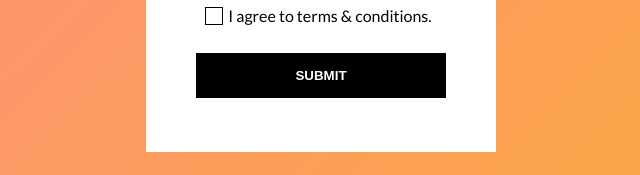
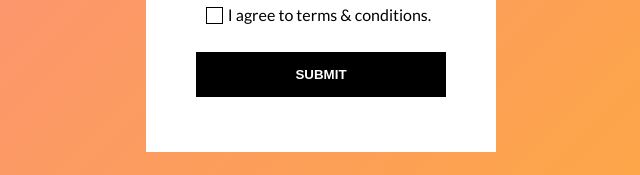
Before and after one commit to WKrzysiek-repo/frontend-internship-test-solution, a website: page src/index.html in a window 1280 px wide. Both pictures are taken after a click on the button "Click me!". Shown: the part 438-613 px from the top of the page, 319-959 px from the left. Drawn offline with nearby package versions, Linux system fonts and the light colour scheme; files that its build step writes are made by us from their sources.

Commit message:
Update files

```diff
--- a/src/js/index.js
+++ b/src/js/index.js
@@ -17,9 +17,6 @@ closePopup.addEventListener('click', function () {
         popupWrapper.style.display = '';
     }
 });
-
-
-
 
 const form = document.querySelector("form");
 
--- a/src/scss/layout/_checkbox.scss
+++ b/src/scss/layout/_checkbox.scss
@@ -9,11 +9,11 @@
       border: 1px solid;
       content: '';
       display: inline-block;
-      height: 16px;
+      height: 15px;
       left: -5px;
       position: relative;
       top: 3px;
-      width: 16px;
+      width: 15px;
     }
 
     &::after {
@@ -26,7 +26,7 @@
       position: absolute;
       top: -1px;
       transform: rotate(-45deg);
-      width: 13px;
+      width: 12px;
     }
   }
 
```
